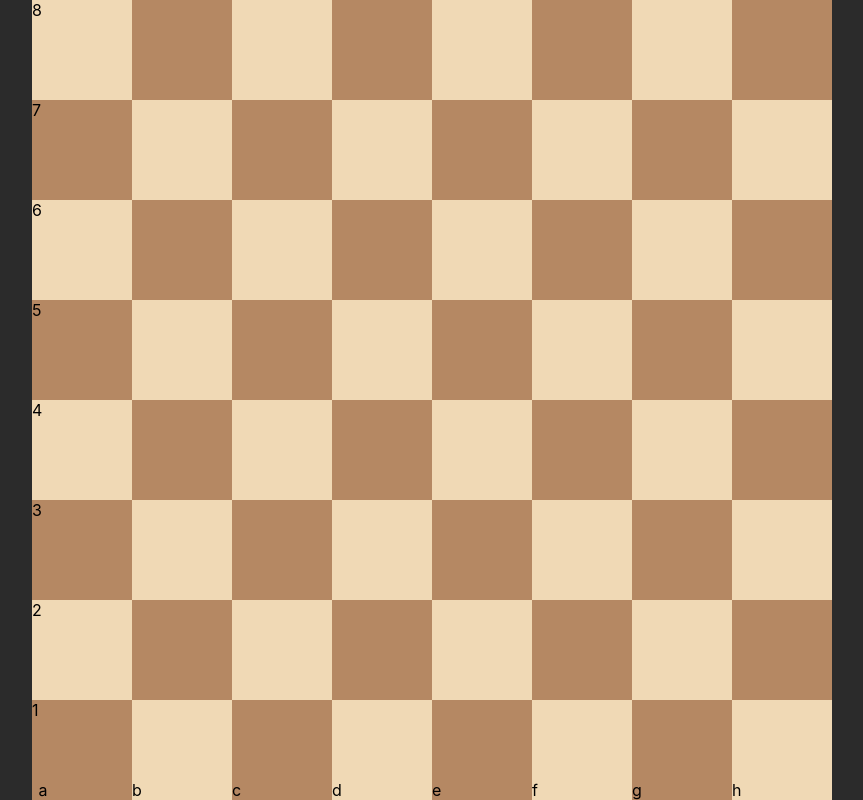
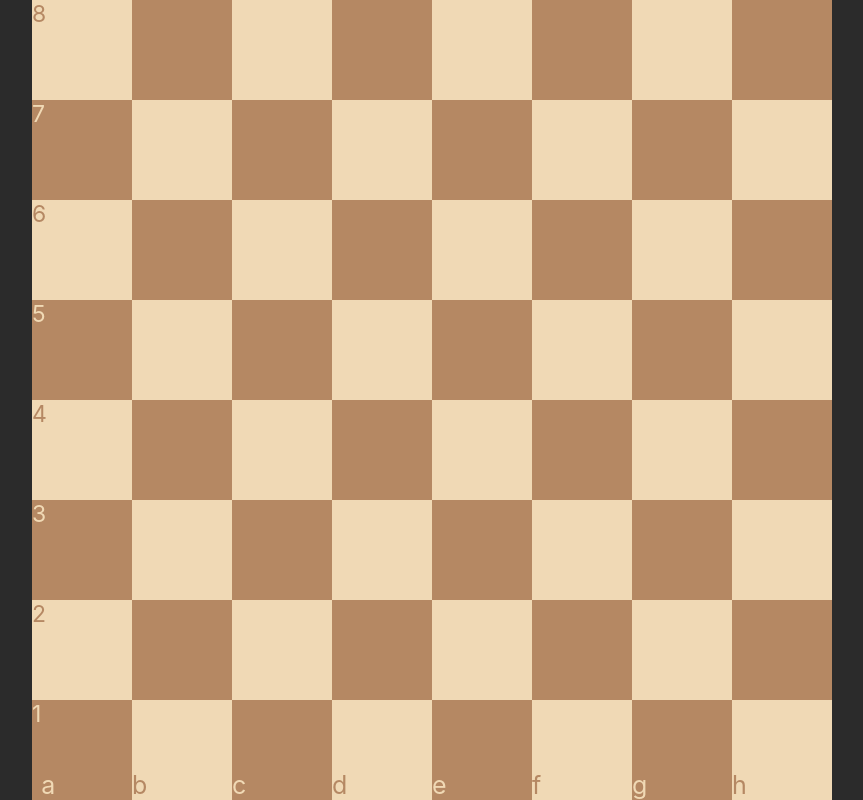
Before and after one commit to HenriqueANunes/chess-react, a React (Create React App) app: page / in a window 1280 px wide. Shown: the whole page, without its empty margins (208-1071 px from the left). Built offline with nearby package versions, Linux system fonts and the light colour scheme.

Commit message:
changing coordinates colors

```diff
--- a/src/Assets/components/tile/tile.css
+++ b/src/Assets/components/tile/tile.css
@@ -1,5 +1,6 @@
 .tile{
     display: flex;
+    align-items: center;
     width: 100px;
     height: 100px;
 }
@@ -16,8 +17,19 @@
 
 .row{
     align-self: flex-start;
+    font-size: 23px;
 }
 
 .col {
     align-self: flex-end;
+    font-size: 25px;
+
 }
+
+.light{
+    color: #f0d9b5;
+}
+
+.dark{
+    color: #b58863;
+}
--- a/src/Assets/components/tile/tile.tsx
+++ b/src/Assets/components/tile/tile.tsx
@@ -10,18 +10,18 @@ interface Props{
 export default function Tile({number, image, row, col}: Props){
     if(number % 2 === 0){
         return (
-            <div className="dark-tile">
+            <div className="tile dark-tile">
                 {/*<img src={image}/>*/}
-                <div className="row">{row}</div>
-                <div className="col">{col}</div>
+                <div className="row light">{row}</div>
+                <div className="col light">{col}</div>
             </div>
         )
     }else{
         return (
-            <div className="light-tile">
+            <div className="tile light-tile">
                 {/*<img src={image}/>*/}
-                <div className="row">{row}</div>
-                <div className="col">{col}</div>
+                <div className="row dark">{row}</div>
+                <div className="col dark">{col}</div>
             </div>
         );
     }
```
